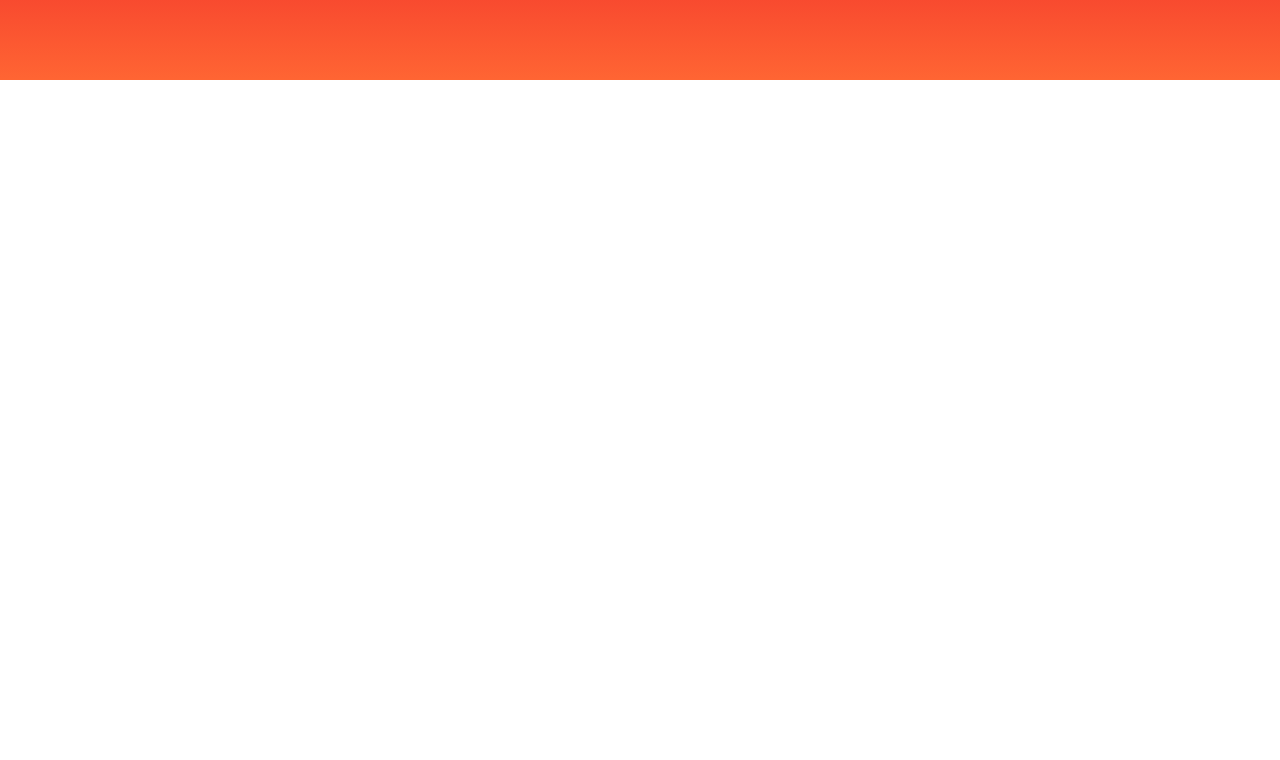
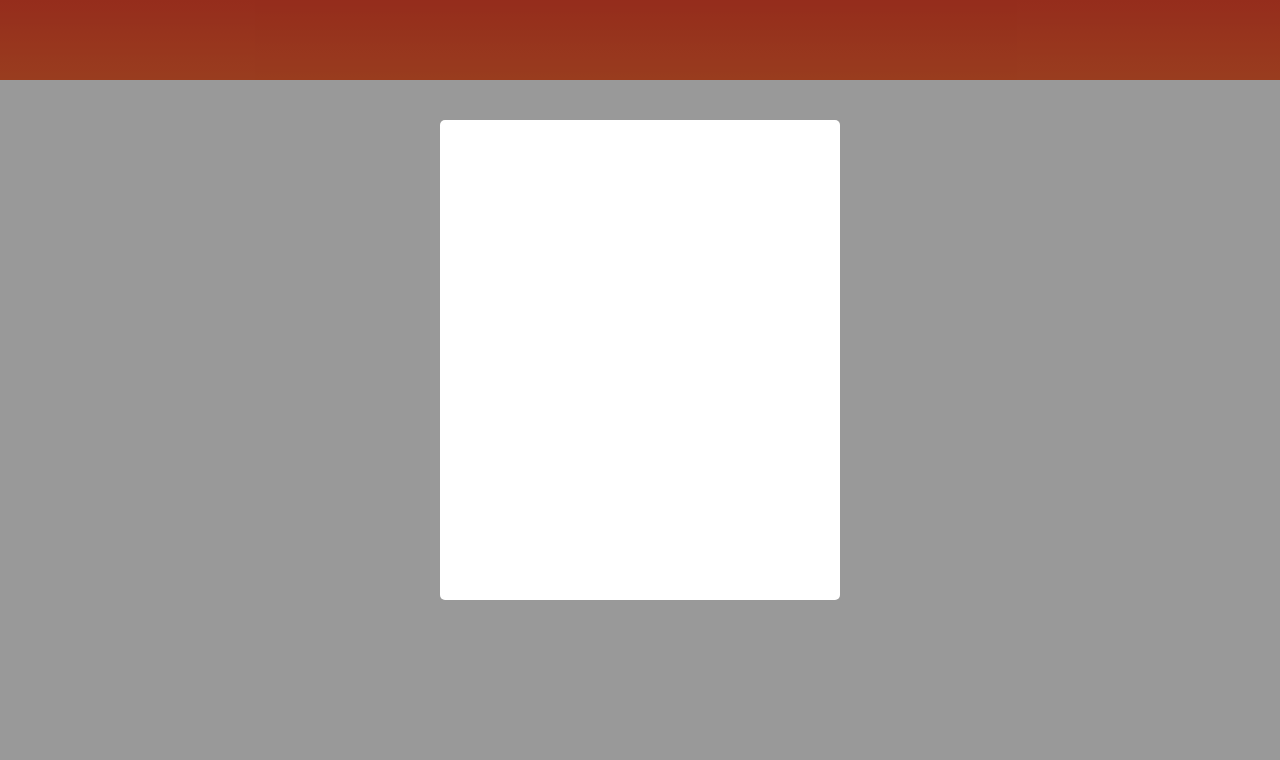
Before and after one commit to nhattrantricker123zz/project-shope, a plain HTML site: page index.html in a window 1280 px wide. Shown: the part 40-800 px from the top of the page. Drawn offline with Linux system fonts and the light colour scheme.

Commit message:
Xây dựng Base Moda

```diff
--- a/assets/css/base.css
+++ b/assets/css/base.css
@@ -53,3 +53,31 @@ html {
         transform: scale(1);
     }
 }
+
+/* Modal */
+
+.modal{
+    position: fixed;
+    top: 0;
+    right: 0;
+    bottom: 0;
+    left: 0;
+    display: flex;
+}
+
+.modal__overlay{
+    position: absolute;
+    background-color: rgba(0, 0, 0, 0.4);
+    width: 100%;
+    height: 100%;
+}
+
+.modal__body{
+    width: 400px;
+    height: 480px;
+    background-color: var(--white-color);
+    margin: auto;
+    z-index: 1;
+    position: relative;
+    border-radius: 5px;
+}
--- a/assets/css/styles.css
+++ b/assets/css/styles.css
@@ -238,3 +238,5 @@
     padding: 8px 0;
     text-align: center;
 }
+
+/* Modal  layout*/
--- a/index.html
+++ b/index.html
@@ -143,6 +143,14 @@
             <div class="container"></div>
             <footer class="footer"></footer>
         </div>
+        <div class="modal">
+            <div class="modal__overlay"></div>
 
+            <div class="modal__body">
+                <div class="modal__inner">
+
+                </div>
+            </div>
+        </div>
     </body>
 </html>
```
